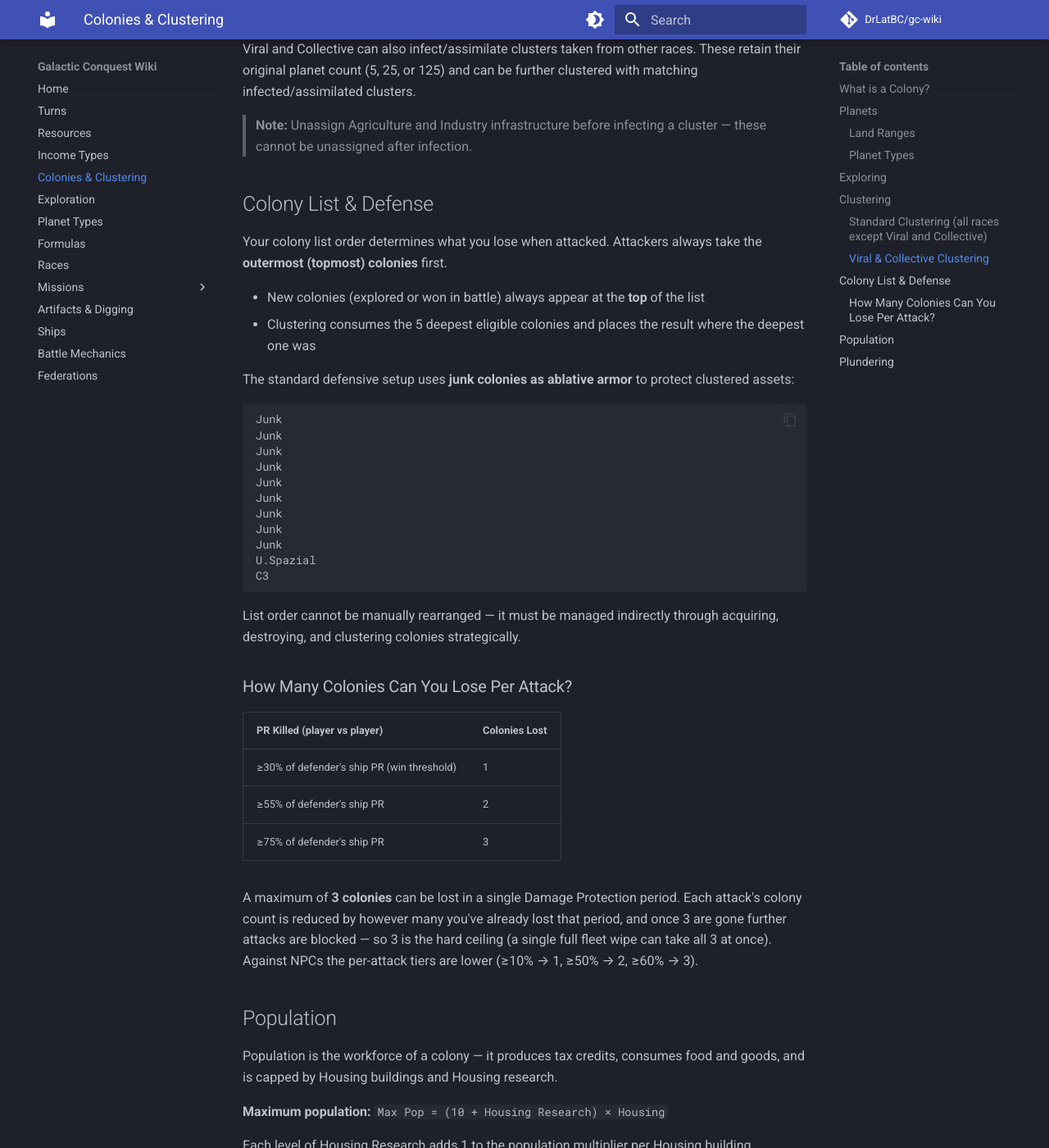
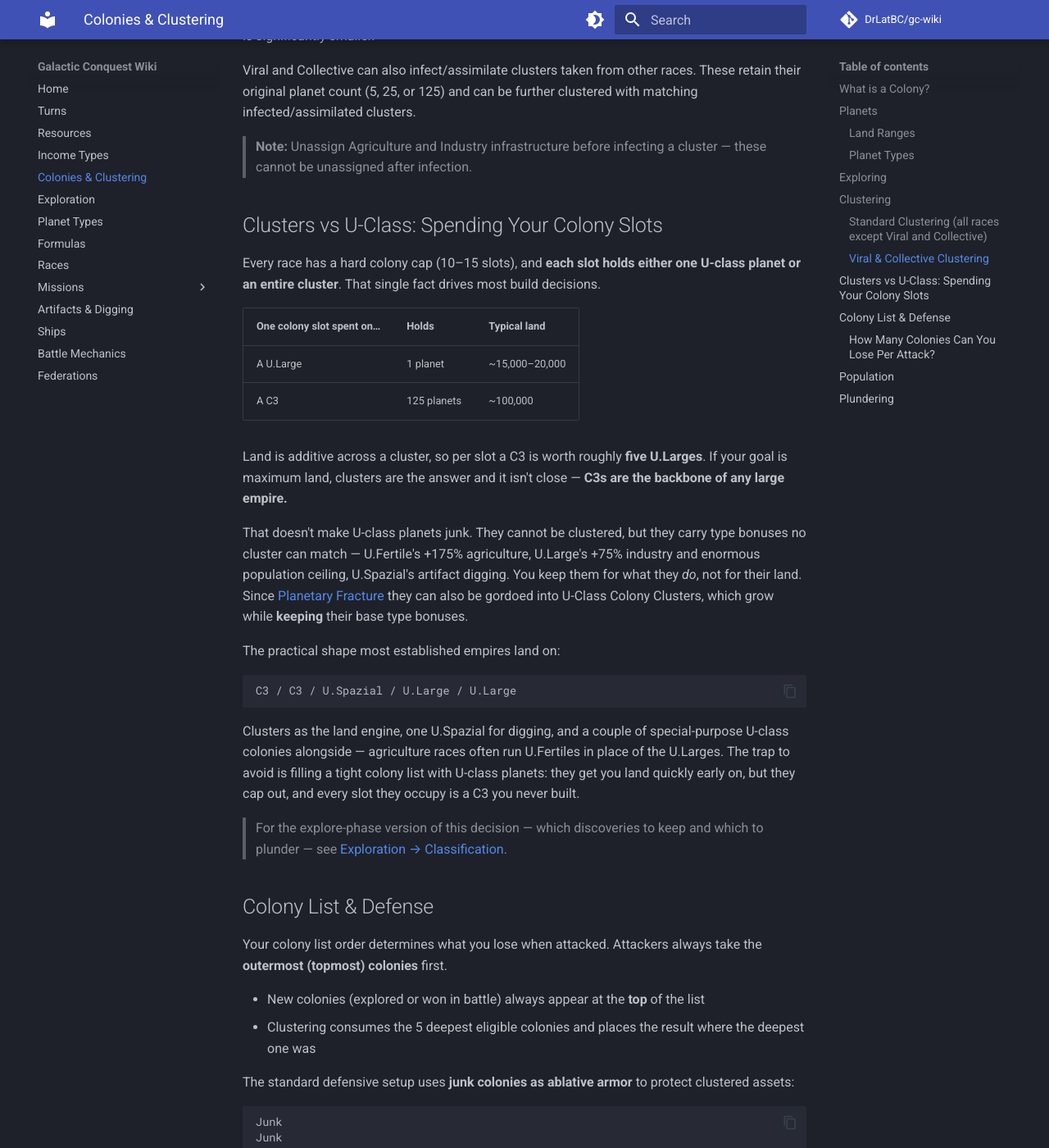
Before and after one commit to DrLatBC/gc-wiki, an MkDocs documentation site: the page built from docs/colonies.md, in a window 1280 px wide and 1400 px high, scrolled down 2895 px. Shown: the whole window at 82% size. Built offline with MkDocs 1.6.1 and Material for MkDocs 9.7.7, drawn with Linux system fonts in a browser that asks for light colours; comment, search, counter and statistics services are not loaded; some of the changed text lies outside the part shown.

Commit message:
Correct Marauder/Collective exploration + document clusters vs U-class slot math
Marauder and Collective can explore; they simply have no Scout-class ship and
scan with regular combat ships. Because offensive ships break DP (scouts don't),
they effectively explore outside Damage Protection. Updates the race table, both
race sections, the Scouts blockquote, and the Exploring intro.

Also adds a "Clusters vs U-Class" section to Colonies covering the colony-slot
tradeoff: a slot holds one U-class planet or a whole cluster, so a C3 (~100k land
across 125 planets) is worth roughly five U.Larges, while U-class planets remain
worth keeping for type bonuses clusters can't match.

Co-Authored-By: Claude Opus 4.8 <noreply@anthropic.com>

````diff
--- a/docs/colonies.md
+++ b/docs/colonies.md
@@ -36,7 +36,7 @@ U-class planets cannot be clustered but are kept for their unique bonuses. Viral
 
 ## Exploring
 
-Players start by exploring to build up their planet count. Exploration requires Scouts — expensive ships that improve scanning power.
+Players start by exploring to build up their planet count. Exploration runs on fleet scanning power — most races get it from Scouts (expensive ships built for the purpose), while Marauder and Collective have no scouts and scan with regular combat ships instead.
 
 - Players can explore approximately **55–60 planets** before exploration becomes impractical
 - Bad planets should be destroyed (via plunder) and replaced with better rolls
@@ -81,6 +81,29 @@ Collective is the only race with access to C5, allowing for massive land totals.
 Viral and Collective can also infect/assimilate clusters taken from other races. These retain their original planet count (5, 25, or 125) and can be further clustered with matching infected/assimilated clusters.
 
 > **Note:** Unassign Agriculture and Industry infrastructure before infecting a cluster — these cannot be unassigned after infection.
+
+## Clusters vs U-Class: Spending Your Colony Slots
+
+Every race has a hard colony cap (10–15 slots), and **each slot holds either one U-class planet or an entire cluster**. That single fact drives most build decisions.
+
+| One colony slot spent on… | Holds | Typical land |
+|---|---|---|
+| A U.Large | 1 planet | ~15,000–20,000 |
+| A C3 | 125 planets | ~100,000 |
+
+Land is additive across a cluster, so per slot a C3 is worth roughly **five U.Larges**. If your goal is maximum land, clusters are the answer and it isn't close — **C3s are the backbone of any large empire.**
+
+That doesn't make U-class planets junk. They cannot be clustered, but they carry type bonuses no cluster can match — U.Fertile's +175% agriculture, U.Large's +75% industry and enormous population ceiling, U.Spazial's artifact digging. You keep them for what they *do*, not for their land. Since [Planetary Fracture](artifacts.md#gordos-planetary-fracture-patch-106) they can also be gordoed into U-Class Colony Clusters, which grow while **keeping** their base type bonuses.
+
+The practical shape most established empires land on:
+
+```
+C3 / C3 / U.Spazial / U.Large / U.Large
+```
+
+Clusters as the land engine, one U.Spazial for digging, and a couple of special-purpose U-class colonies alongside — agriculture races often run U.Fertiles in place of the U.Larges. The trap to avoid is filling a tight colony list with U-class planets: they get you land quickly early on, but they cap out, and every slot they occupy is a C3 you never built.
+
+> For the explore-phase version of this decision — which discoveries to keep and which to plunder — see [Exploration → Classification](exploration.md#classification).
 
 ## Colony List & Defense
 
````
Also changed, not shown: docs/exploration.md (+2 -2 lines), docs/races.md (+5 -5 lines).
